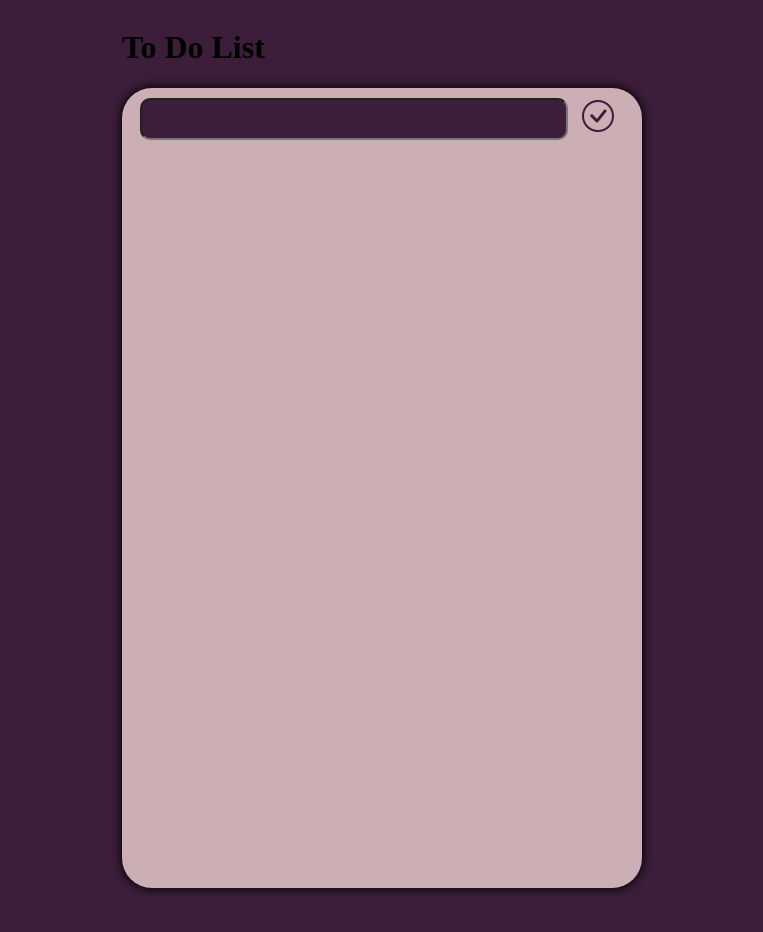
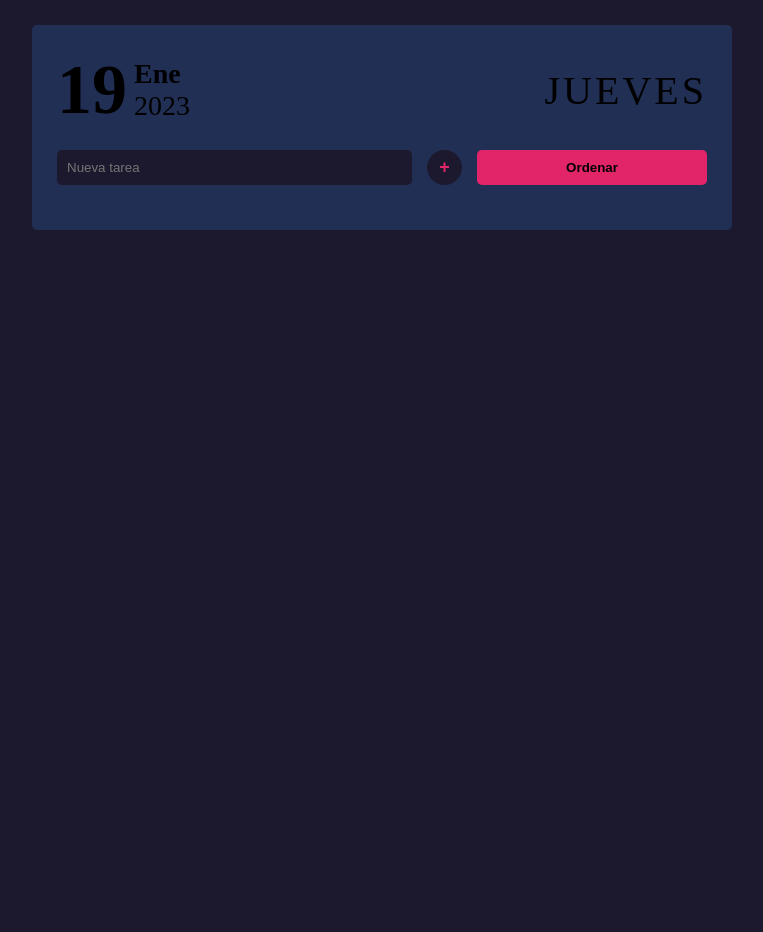
Before and after one commit to fedemoretto11/portfolio-federico-moretto, a plain HTML site: page 3 - To Do List/index.html in a window 1280 px wide. Shown: the whole page, without its empty margins (258-1021 px from the left). Before the commit the page ends 896 px from the top, so only its background shows below. Drawn offline with nearby package versions, Linux system fonts and the light colour scheme.

Commit message:
Calculadora y ToDo terminadas

```diff
--- a/2 - Proyecto Calculadora/style.css
+++ b/2 - Proyecto Calculadora/style.css
@@ -2,10 +2,10 @@ body {
   display: flex;
   justify-content: center;
   align-items: center;
-  background-color: #ede;
+  background-color: #2edbdf;
 }
 .calculadora {
-  background-color: #a3e1ec;
+  background-color: #2edbdf;
   display: flex;
   flex-direction: column;
   justify-content: center;
@@ -22,7 +22,7 @@ body {
   width: 400px;
   margin: 16px;
   padding: 8px;
-  background-color: #2e1967;
+  background-color: #58aef7;
   box-shadow: 1px 1px 5px 1px #f5eddd;
   user-select: none;
   border-radius: 10px;
@@ -30,16 +30,16 @@ body {
 
 .valor-anterior {
   height: 40%;
-  color: #fff;
+  color: #b80068;
   text-align: right;
-  font-size: 2rem;
+  font-size: 3rem;
 
 }
 
 .valor-actual {
   height: 60%;
   max-width: 390px;
-  color: #fff;
+  color: #b80068;
   font-size: 4rem;
   text-align: right;
 }
@@ -48,25 +48,32 @@ body {
 .botones {
   display: grid;
   grid-template-columns: 1fr 1fr 1fr 1fr;
+  /* grid-template-columns: repeat(4,75px); */
+  /* grid-template-rows: repeat(5, 75px); */
   margin: 10px;
+  /* border-radius: 32px; */
 
 
 }
 
-
-
 .button {
   height: 80px;
   width: 80px;
-  font-size: 2rem;
-  padding: 10px;
+  font-size: 2.5rem;
+  padding: 0px;
   margin: 10px;
-  border-radius: 100%;
+  border-radius: 32px;
   border: none;
-  color: #2e1967;
+  color: #b80068;
   cursor: pointer;
-  box-shadow: .5px 1px 1px .5px;
-  background: radial-gradient(circle at 125% 125%,#2e1967, #8e7dba, rgba(247,247,247,1))
+  /* box-shadow: .5px 1px 1px .5px; */
+  background-color: #0100f3;
+
+}
+.clear {
+  grid-column: span 2;
+  border-radius: 32px;
+  width: 180px;
 
 }
 
@@ -76,18 +83,18 @@ body {
 }
 
 .C {
-  color: #d00;
+  color: #fe753b;
 }
 
 .operadores, .clear, .borrar, .porcentaje {
-  color: #c41690;
+  color: #ffb2df;
 }
 
-.igual  {
-  background: #2e1967;
-  color: #66b344;
+#igual  {
+  background: #b80068;
+  color: #0100f3;
 }
-.igual:active {
+#igual:active {
   background: #fff;
   color: #a8572a;
 }
--- a/3 - To Do List/index.html
+++ b/3 - To Do List/index.html
@@ -4,7 +4,7 @@
     <meta charset="utf-8">
     <meta name="author" content="Federico Moretto">
     <meta name="description" content="To Do List">
-    <meta name="keywords" content="to do list checklist check-list javascript js html css">
+    <meta name="keywords" content="to do list, checklist, check-list, javascript, js, html, css">
     <meta name="viewport" content="width=device-width, initial-scale=1">
 
     <!-- TITULO  E ICONO-->
@@ -22,25 +22,28 @@
 
 </head>
 <body>
-    <nav>
-    </nav>
-    <main>
 
-        <div>
-            <h1>To Do List</h1>
+    <div class="list roundBorder">
+        <div class="date">
+            <div class="dateRight">
+                <div id="dateNumber"></div>
+                <div>
+                    <div id="dateMonth"></div>
+                    <div id="dateYear"></div>
+                </div>
+            </div>
+            <div id="dateText"></div>
         </div>
-        <div class="contenedor">
-            <div class="input-tareas">
-                <input type="text" class="toDo">
-                <i class="bi bi-check-circle icono"></i>
-
-            </div>
-            <div class="tareas">
-                <ul>
+        <form onsubmit="addNewTask(event)" >
+            <input type="text" name="taskText" autocomplete="off" placeholder="Nueva tarea" class="roundBorder">
+            <button type="submit" class="addTaskButton">+</button>
+            <button type="button" class="orderButton roundBorder" onclick="renderOrderedTasks()">Ordenar</button>
+        </form>
+        <div id="taskContainer"></div>
+    </div>
 
 
-                </ul>
-            </div>
-        </div>
-    </main>
+
+
+
 </body>
--- a/3 - To Do List/script.js
+++ b/3 - To Do List/script.js
@@ -1,12 +1,53 @@
-const tareas = document.querySelector(".toDo");
-const porHacer = document.querySelector(".tareas");
-const icono = document.querySelector(".icono");
-const ul = document.querySelector("ul");
-const li = document.createElement("li");
+const dateNumber = document.getElementById('dateNumber');
+const dateMonth = document.getElementById('dateMonth');
+const dateYear = document.getElementById('dateYear');
+const dateText = document.getElementById('dateText');
+
+const taskContainer = document.getElementById('taskContainer');
+
+const setDate = () => {
+    const date = new Date();
+
+    dateNumber.textContent = date.toLocaleString('es', { day: 'numeric' });
+    dateMonth.textContent = date.toLocaleString('es', { month: 'short' });
+    dateYear.textContent = date.toLocaleString('es', { year: 'numeric' });
+    dateText.textContent = date.toLocaleString('es', { weekday: 'long' });
 
 
-icono.addEventListener("click", (e) => {
-    li.appendChild(document.createTextNode(tareas.value));
-    ul.appendChild(li);
-    tareas = " ";
-})
+};
+
+
+const addNewTask = event => {
+    event.preventDefault();
+    const { value } = event.target.taskText;
+    if(!value) return;
+    const task = document.createElement('div');
+    task.classList.add('task', 'roundBorder');
+    task.addEventListener('click', changeTaskState)
+    task.textContent = value;
+    taskContainer.prepend(task);
+    event.target.reset();
+};
+
+const changeTaskState = event => {
+    event.target.classList.toggle('done')
+};
+
+const order = () => {
+    const done = [];
+    const toDo = [];
+    taskContainer.childNodes.forEach(el => {
+        el.classList.contains('done') ? done.push(el) : toDo.push(el);
+    })
+    return [...toDo, ...done]
+}
+
+const renderOrderedTasks = () => {
+    order().forEach(el => { taskContainer.appendChild(el)})
+}
+
+
+
+
+
+setDate();
--- a/3 - To Do List/style.css
+++ b/3 - To Do List/style.css
@@ -1,64 +1,116 @@
+:root {
+    --first: #212f55;
+    --second: #1c192f;
+    --third: #c7a714;
+    --fourth: #ffffff;
+    --fifth: #e22569;
+    --sixth: #7f65c8;
+
+}
+
 body {
-    background-color: #3c1d3a;
+    margin: 0;
+    height: 100vw;
+    background-color: var(--second);
+}
+
+*::first-letter {
+    text-transform: capitalize;
+}
+
+.roundBorder {
+    border-radius: 5px;
+}
+
+
+.list {
+    margin: 25px auto;
+    padding: 25px;
+    width: 100%;
+    max-width: 650px;
+    background-color: var(--first);
+}
+
+.date {
     display: flex;
-    flex-direction: column;
-    justify-content: center;
+    align-items: center;
+    justify-content: space-between;
+}
+
+.dateRight {
+    display: flex;
     align-items: center;
 }
 
-
-
-
-
-
-.contenedor {
-    background: #ccafb5;
-    height: 800px;
-    width: 100%;
-    display: flex;
-    flex-direction: column;
-    justify-content: flex-start;
-    align-items: center;
-    flex-wrap: wrap;
-    border-radius: 30px;
-    box-shadow: 0 0 10px 1px ;
+#dateNumber {
+    font-size: 70px;
 }
 
-.input-tareas {
-    padding: 10px;
-    width: 500px;
-    text-align: center;
+#dateText {
+    font-size: 40px;
+    letter-spacing: 3px;
+    text-transform: uppercase;
 }
 
-.toDo {
-    width: 420px;
-    height: 36px;
-    font-size: 1.8rem;
-    border-radius: 10px;
-    text-decoration: none;
-    color: #ccafb5;
-    background-color: #3c1d3a;
+#dateMonth, #dateNumber, #dateTextr {
+    font-weight: bold;
 }
 
-.icono {
-    font-size: 2rem;
-    padding: 10px;
-    color: #3c1d3a;
-    text-align: center;
+#dateMonth, #dateYear {
+    margin-left: 7px;
+    font-size:28px;
 }
 
-.icono:hover {
+form {
+    margin: 20px 0;
+    display: grid;
+    grid-auto-flow: column;
+    grid-template-columns: auto 35px auto;
+    grid-column-gap: 15px;
+}
+
+input {
+    color: var(--fourth);
+    border: none;
+    padding-left: 10px;
+    background-color: var(--second);
+
+}
+
+input:focus {
+    outline: none;
+}
+
+.addTaskButton,
+.orderButton {
+    border: none;
+    font-weight: bold;
+    cursor: pointer;
+    color: var(--fifth);
+}
+
+.addTaskButton {
+    height: 35px;
+    border-radius: 50%;
+    font-size: 18px;
+    background-color: var(--second);
+}
+
+.orderButton {
+    background-color: var(--fifth);
+    color: var(--light);
+}
+
+.task {
+    background-color: var(--sixth);
+    padding: 15px;
+    margin-top: 15px;
+    color: var(--fourth);
     cursor: pointer;
 }
 
-
-li {
-    width: 420px;
-    height: 36px;
-    font-size: 1.8rem;
-    border-radius: 10px;
-    text-decoration: none;
-    list-style: none;
-    color: #f8f6ff;
-    background-color: #b0729d;
+.done {
+    background-color: var(--second);
+    text-decoration: line-through;
+    color: var(--fifth);
 }
```
Also changed, not shown: 2 - Proyecto Calculadora/Calculadora.js (added, +24 -0 lines), 2 - Proyecto Calculadora/Display.js (added, +58 -0 lines), 2 - Proyecto Calculadora/index.html (+10 -8 lines), 2 - Proyecto Calculadora/script.js (+21 -38 lines).
